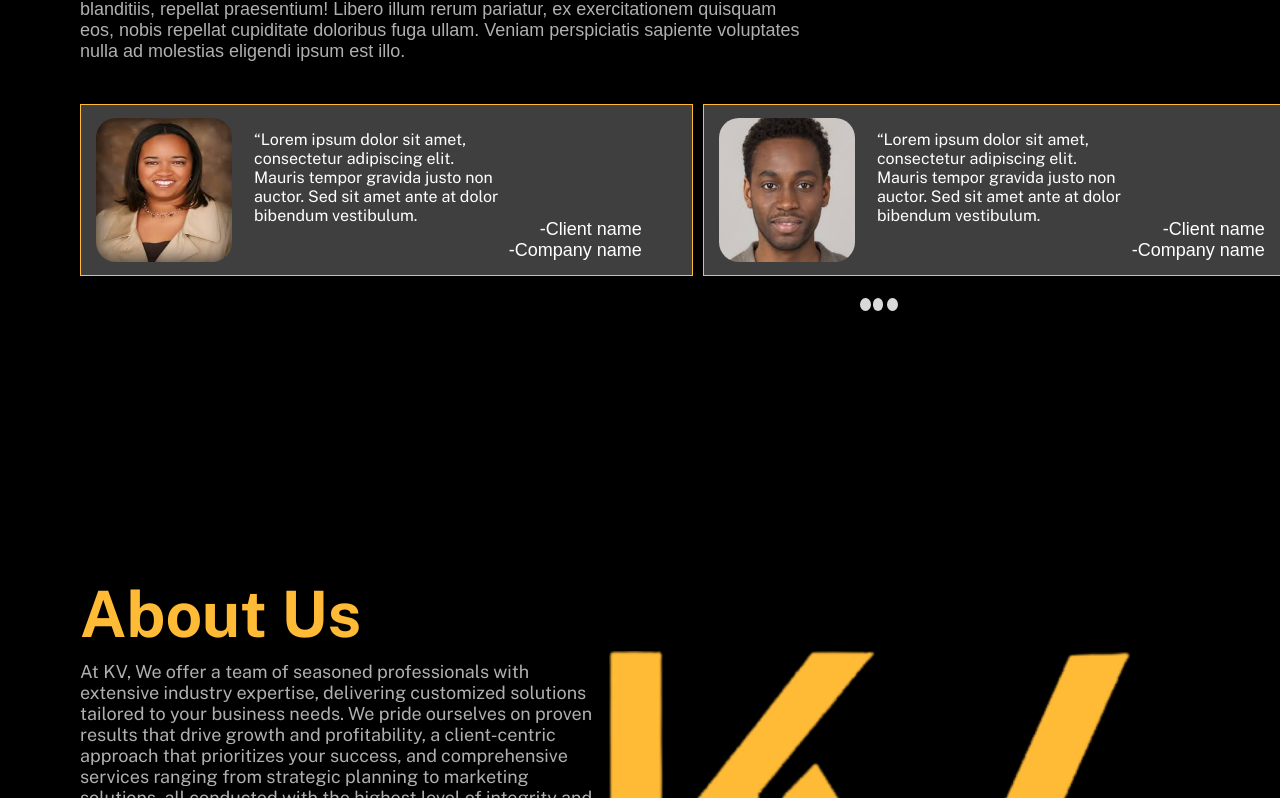
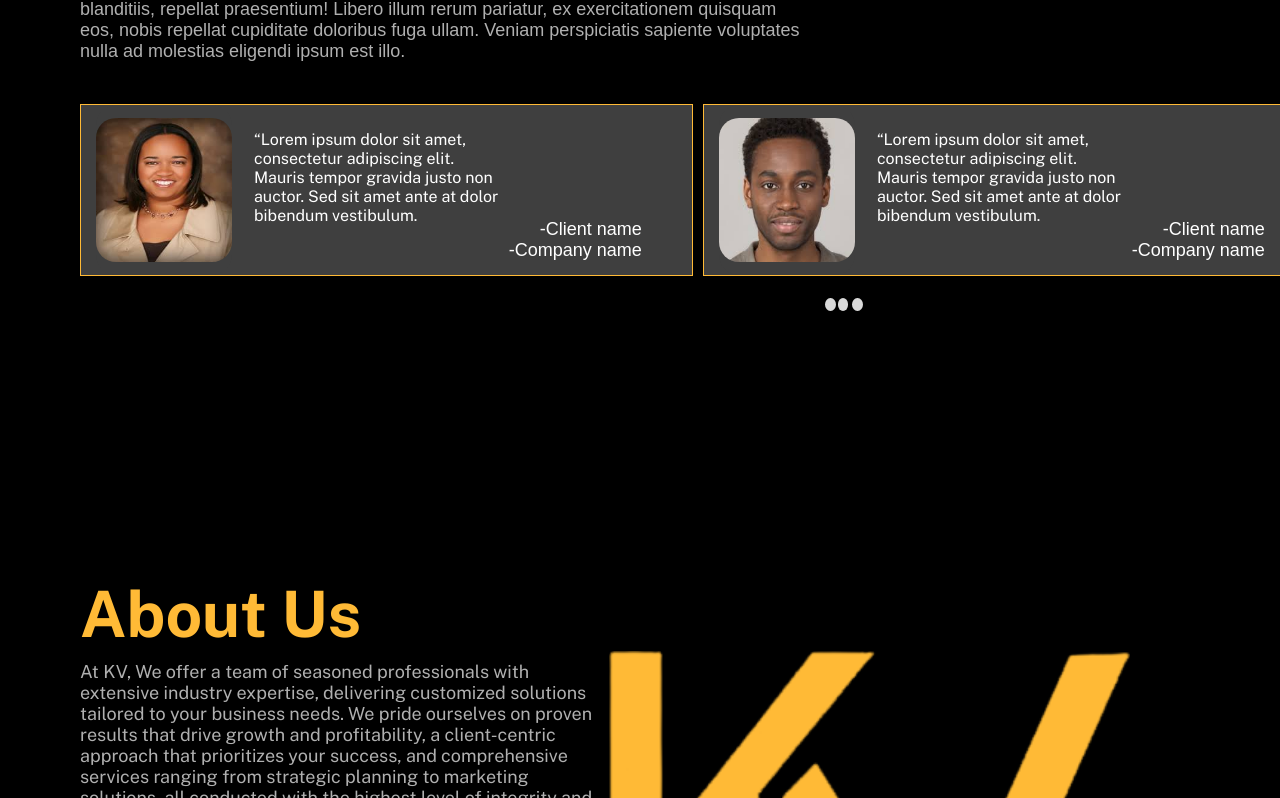
Before and after one commit to Aayushmakc/KV_website, a plain HTML site: page index.html in a window 1280 px wide. Shown: the part 2686-3484 px from the top of the page. Drawn offline with nearby package versions, Linux system fonts and the light colour scheme.

Commit message:
Updated the styling and positioning of the loader to improve its appearance and functionality.

```diff
--- a/style.css
+++ b/style.css
@@ -542,7 +542,7 @@ margin-right: 50px;
 .loader {
   position: absolute;
   top: 2984px;
-  left: 860px;
+  left: 825px;
   width: 40px;
   height: 13px;
   display: flex;
```
